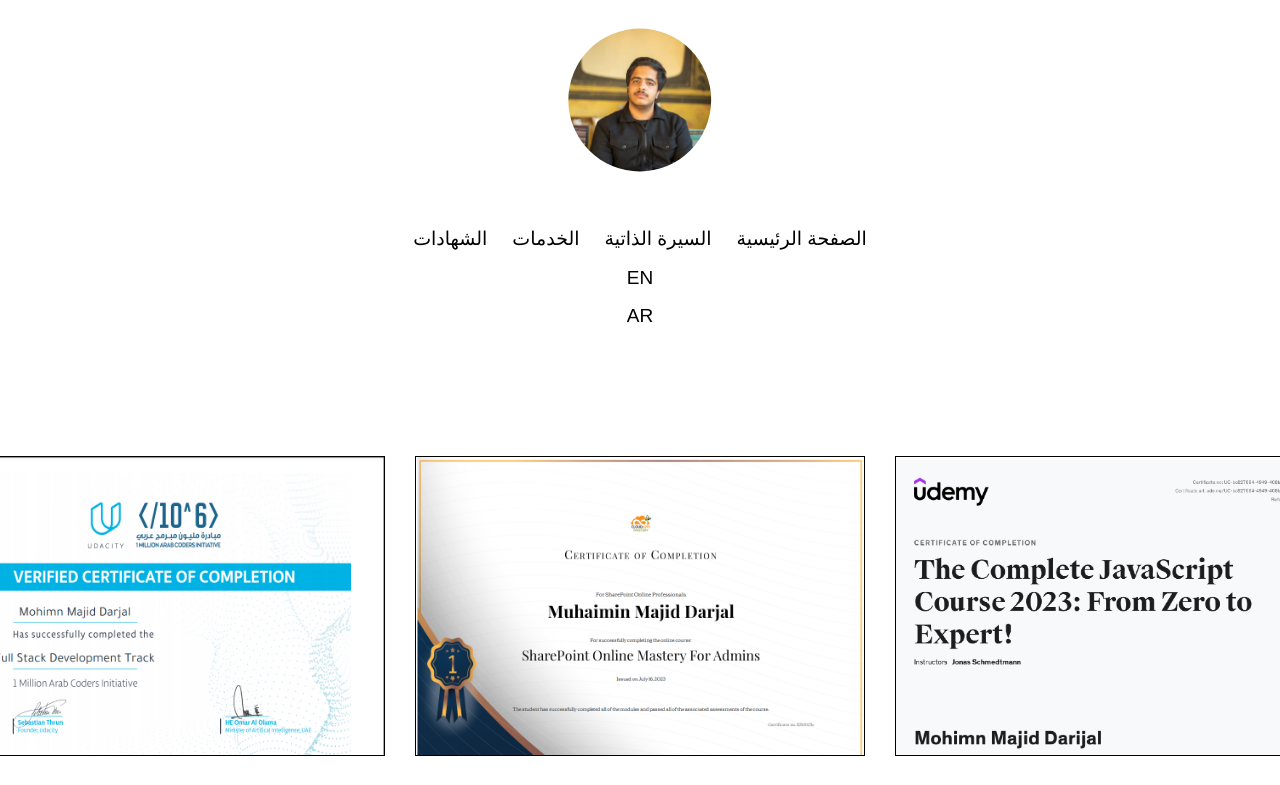
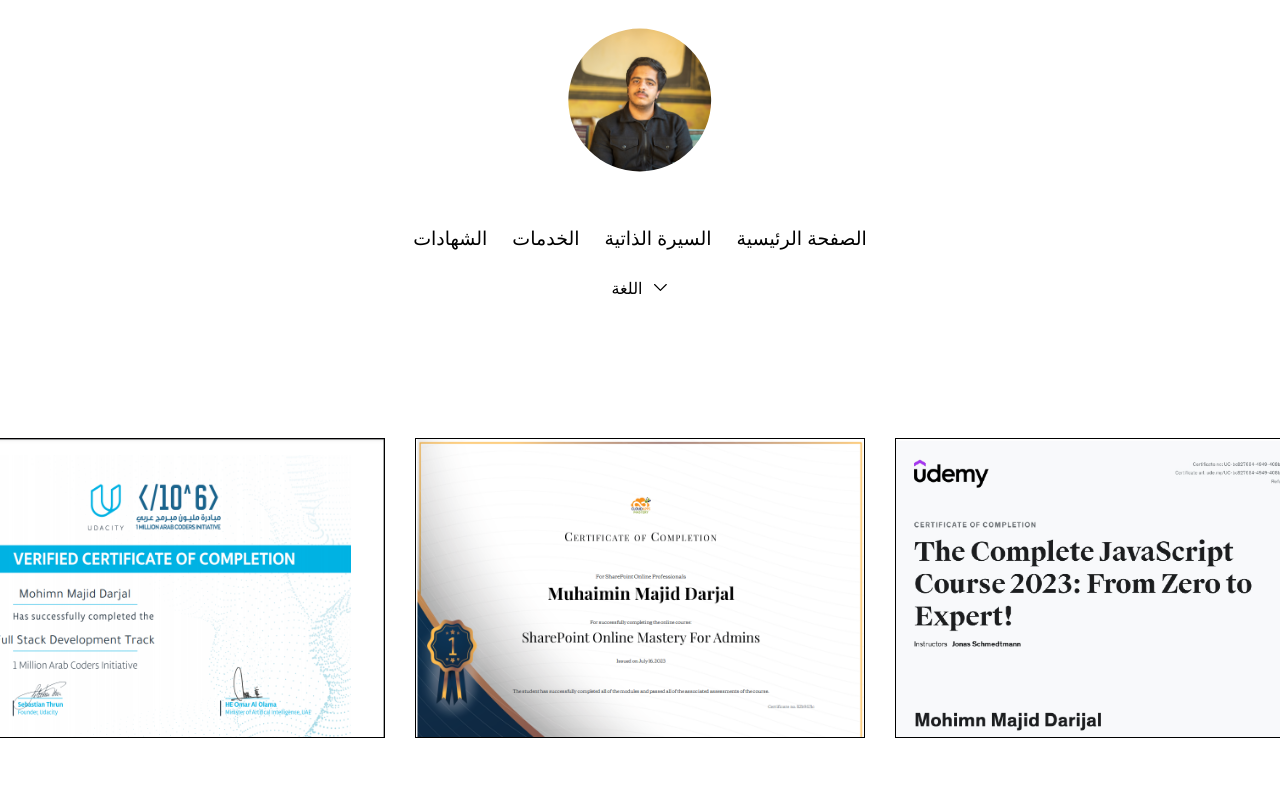
Before and after one commit to MohimnMajid/MohimnMajid-Grid, a plain HTML site: page certificates.html in a window 1280 px wide. Shown: the top 785 px of the page. Drawn offline with nearby package versions, Linux system fonts and the light colour scheme; some packages are replaced by stand-ins of ours; a script that the page names is missing.

Commit message:
Update certificates.html

```diff
--- a/certificates.html
+++ b/certificates.html
@@ -51,17 +51,35 @@
           >السيرة الذاتية</a
         >
         <a class="navbar-links" href="index.html">الصفحة الرئيسية</a>
-        <a class="instgram-icon navbar-links" href="certificatesEN.html"
-          >EN
-          <!-- <img
-            class="instgram-icon-img"
-            src="images/instgram.webp"
-            alt="instgramicon"
-        /> -->
-        </a>
-        <a class="instgram-icon navbar-links" href="certificates.html">AR </a>
       </div>
     </nav>
+    <!-- language menu -->
+    <div data-aos="fade-up" class="menu-dad">
+      <div class="menu">
+        <div class="item">
+          <a href="#" class="link">
+            <span> اللغة </span>
+            <svg viewBox="0 0 360 360" xml:space="preserve">
+              <g id="SVGRepo_iconCarrier">
+                <path
+                  id="XMLID_225_"
+                  d="M325.607,79.393c-5.857-5.857-15.355-5.858-21.213,0.001l-139.39,139.393L25.607,79.393 c-5.857-5.857-15.355-5.858-21.213,0.001c-5.858,5.858-5.858,15.355,0,21.213l150.004,150c2.813,2.813,6.628,4.393,10.606,4.393 s7.794-1.581,10.606-4.394l149.996-150C331.465,94.749,331.465,85.251,325.607,79.393z"
+                ></path>
+              </g>
+            </svg>
+          </a>
+          <div class="submenu">
+            <div class="submenu-item">
+              <a href="certificates.html" class="submenu-link"> العربية </a>
+            </div>
+            <div class="submenu-item">
+              <a href="certificatesEN.html" class="submenu-link"> English </a>
+            </div>
+          </div>
+        </div>
+      </div>
+      </div>
+       <!-- language menu -->
 
     <div class="c-grid-dad">
       <div data-aos="slide-right" class="c-grid">
```
